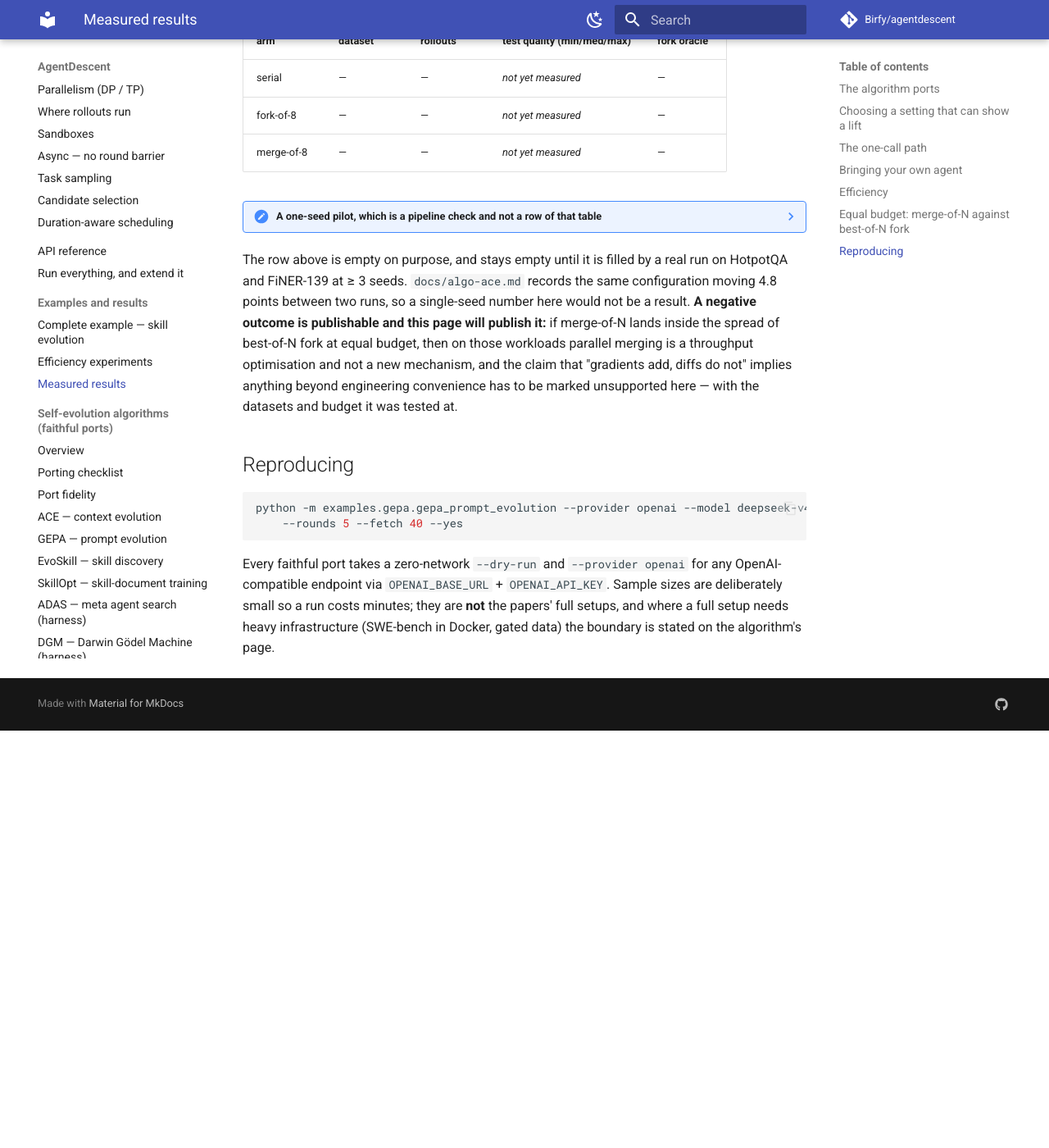
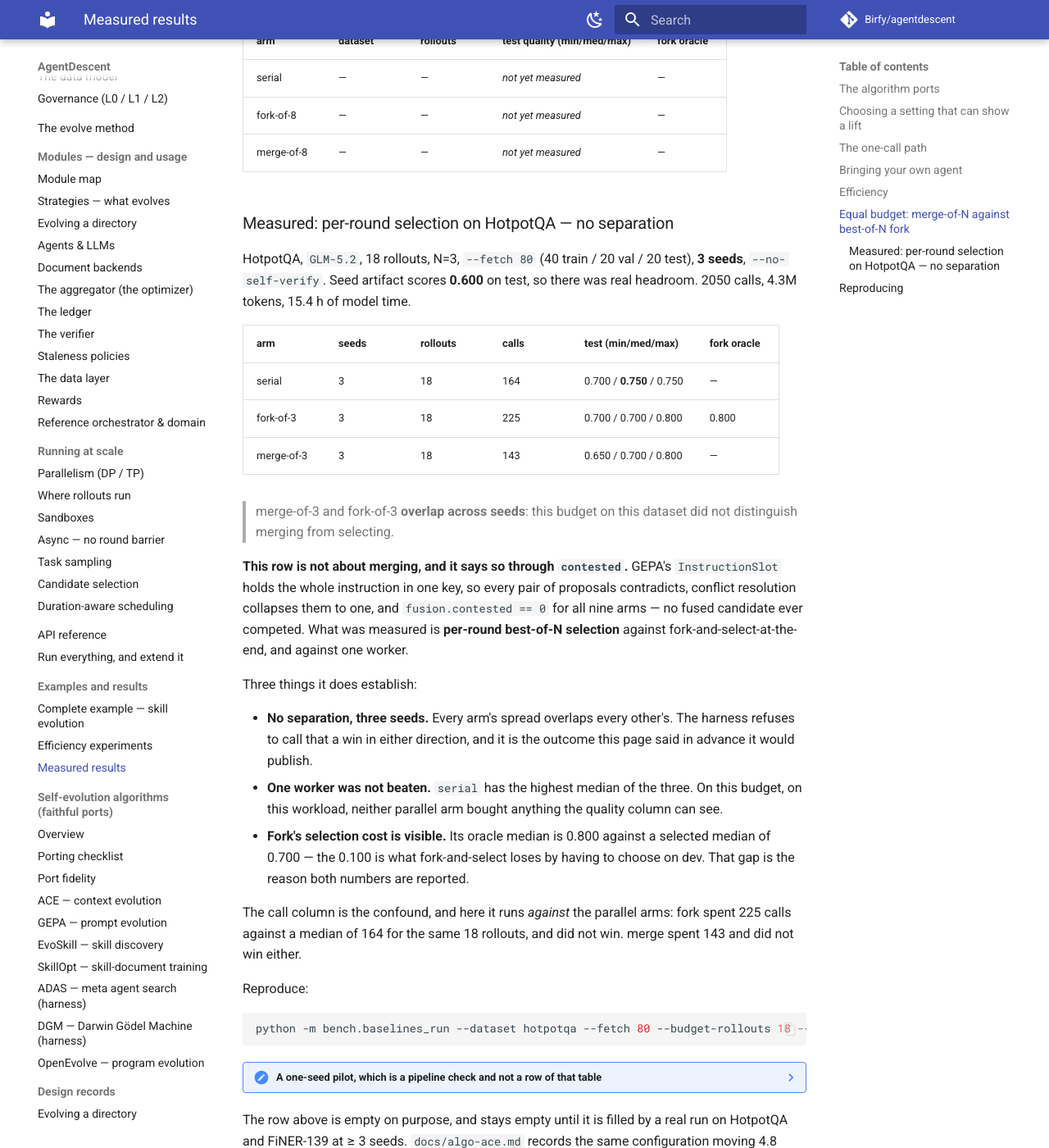
Before and after one commit to Birfy/agentdescent, an MkDocs documentation site: the page built from docs/results.md, in a window 1280 px wide and 1400 px high, scrolled down 6186 px. Shown: the whole window at 82% size. Built offline with MkDocs 1.6.1 and Material for MkDocs 9.7.7, drawn with Linux system fonts in a browser that asks for light colours; comment, search, counter and statistics services are not loaded; before the commit the page ends 7077 px from its top, so only the background shows below that.

Commit message:
docs: the first complete measurement, and it is a null result
HotpotQA, GLM-5.2, 18 rollouts, N=3, three seeds, 20 test tasks, seed artifact at
0.600 so there was real headroom. 2050 calls and 15.4 hours of model time.

merge-of-3 and fork-of-3 overlap across seeds. `separates()` refuses to call that
a difference, which is what it is for, and this page said in advance it would
publish exactly this outcome. `serial` -- one worker -- has the highest median of
the three.

The row is filed under **selection**, not merging, and the number that decides
that is in the table: `contested == 0` on all nine arms. GEPA's `InstructionSlot`
holds the whole instruction in one key, so conflict resolution collapses every
pair of proposals to one and no fused candidate ever reaches the tournament. What
was measured is per-round best-of-N selection against fork-and-select-at-the-end.
A reader who did not have `contested` would have read this as evidence about
merging, which is the mistake the instrumentation exists to prevent.

Two details worth keeping. Fork's oracle median is 0.800 against a selected
median of 0.700: that 0.100 is what fork-and-select loses by having to choose on
dev, and is why both numbers are reported. And the call confound runs *against*
the parallel arms here -- fork spent 225 calls against a median of 164 for the
same 18 rollouts and still did not win.

The equal-budget table above stays empty. It is about merging, and merging has
not been measured yet -- only a multi-key artifact can do that.

Refs #71, #72

````diff
--- a/docs/results.md
+++ b/docs/results.md
@@ -247,6 +247,50 @@ search. The numbers are therefore not comparable with those ports' own results.
 | fork-of-8 | — | — | *not yet measured* | — |
 | merge-of-8 | — | — | *not yet measured* | — |
 
+### Measured: per-round selection on HotpotQA — no separation
+
+HotpotQA, `GLM-5.2`, 18 rollouts, N=3, `--fetch 80` (40 train / 20 val / 20 test),
+**3 seeds**, `--no-self-verify`. Seed artifact scores **0.600** on test, so there
+was real headroom. 2050 calls, 4.3M tokens, 15.4 h of model time.
+
+| arm | seeds | rollouts | calls | test (min/med/max) | fork oracle |
+|---|---|---|---|---|---|
+| serial | 3 | 18 | 164 | 0.700 / **0.750** / 0.750 | — |
+| fork-of-3 | 3 | 18 | 225 | 0.700 / 0.700 / 0.800 | 0.800 |
+| merge-of-3 | 3 | 18 | 143 | 0.650 / 0.700 / 0.800 | — |
+
+> merge-of-3 and fork-of-3 **overlap across seeds**: this budget on this dataset
+> did not distinguish merging from selecting.
+
+**This row is not about merging, and it says so through `contested`.** GEPA's
+`InstructionSlot` holds the whole instruction in one key, so every pair of
+proposals contradicts, conflict resolution collapses them to one, and
+`fusion.contested == 0` for all nine arms — no fused candidate ever competed.
+What was measured is **per-round best-of-N selection** against
+fork-and-select-at-the-end, and against one worker.
+
+Three things it does establish:
+
+* **No separation, three seeds.** Every arm's spread overlaps every other's. The
+  harness refuses to call that a win in either direction, and it is the outcome
+  this page said in advance it would publish.
+* **One worker was not beaten.** `serial` has the highest median of the three.
+  On this budget, on this workload, neither parallel arm bought anything the
+  quality column can see.
+* **Fork's selection cost is visible.** Its oracle median is 0.800 against a
+  selected median of 0.700 — the 0.100 is what fork-and-select loses by having to
+  choose on dev. That gap is the reason both numbers are reported.
+
+The call column is the confound, and here it runs *against* the parallel arms:
+fork spent 225 calls against a median of 164 for the same 18 rollouts, and did
+not win. merge spent 143 and did not win either.
+
+Reproduce:
+
+```bash
+python -m bench.baselines_run --dataset hotpotqa --fetch 80 --budget-rollouts 18 --width 3 --seeds 0,1,2 --no-self-verify --headroom --run-concurrency 3 --fork-concurrency 2 --eval-concurrency 6 --provider claude --model GLM-5.2 --yes
+```
+
 ??? note "A one-seed pilot, which is a pipeline check and not a row of that table"
     HotpotQA, `GLM-5.2`, 12 rollouts, `--width 3`, `--fetch 24` (12 train / 6 val
     / 6 test), one seed, `--no-self-verify`. 182 calls, 435k tokens, ~35 minutes.
````
Also changed, not shown: 1 other file.
